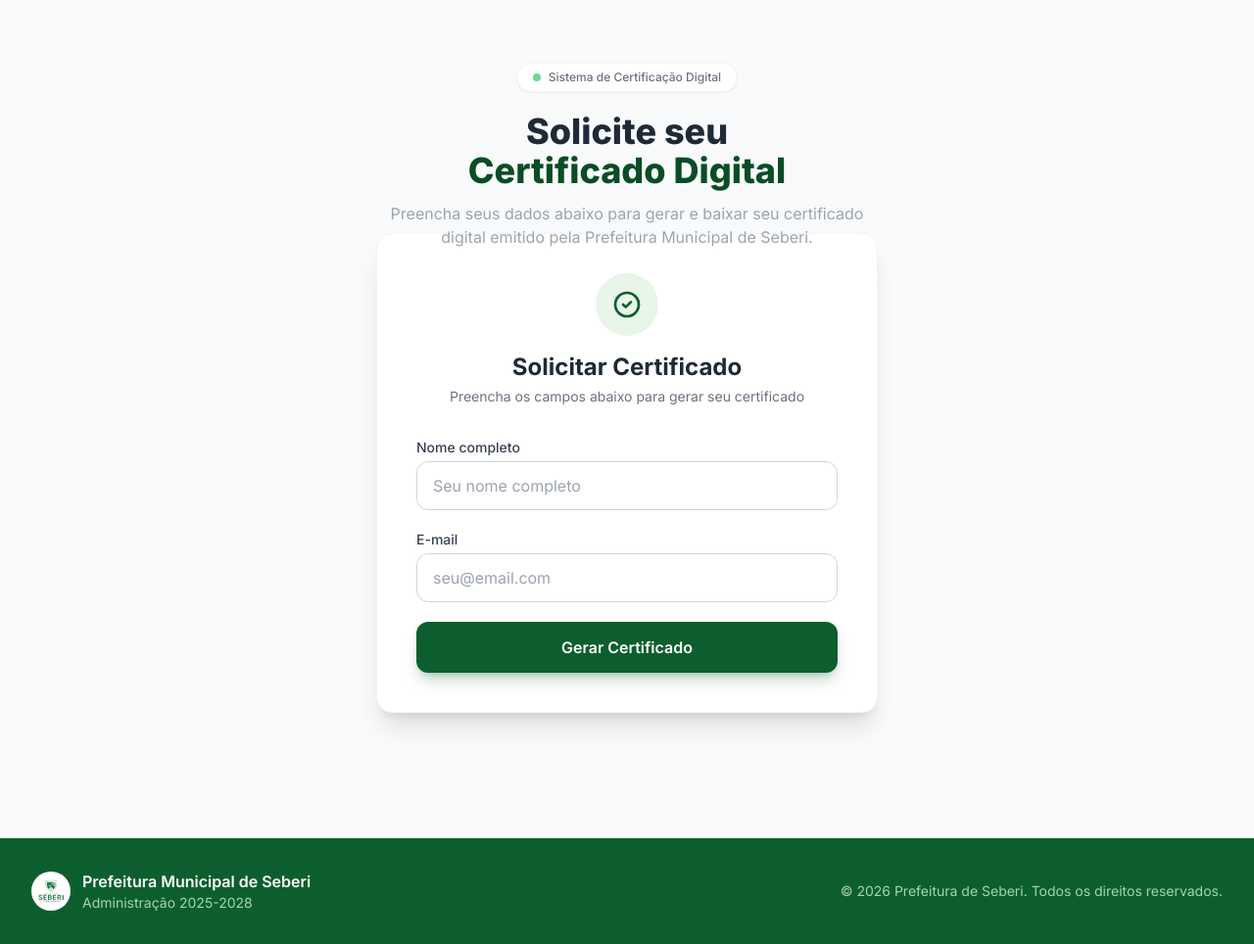
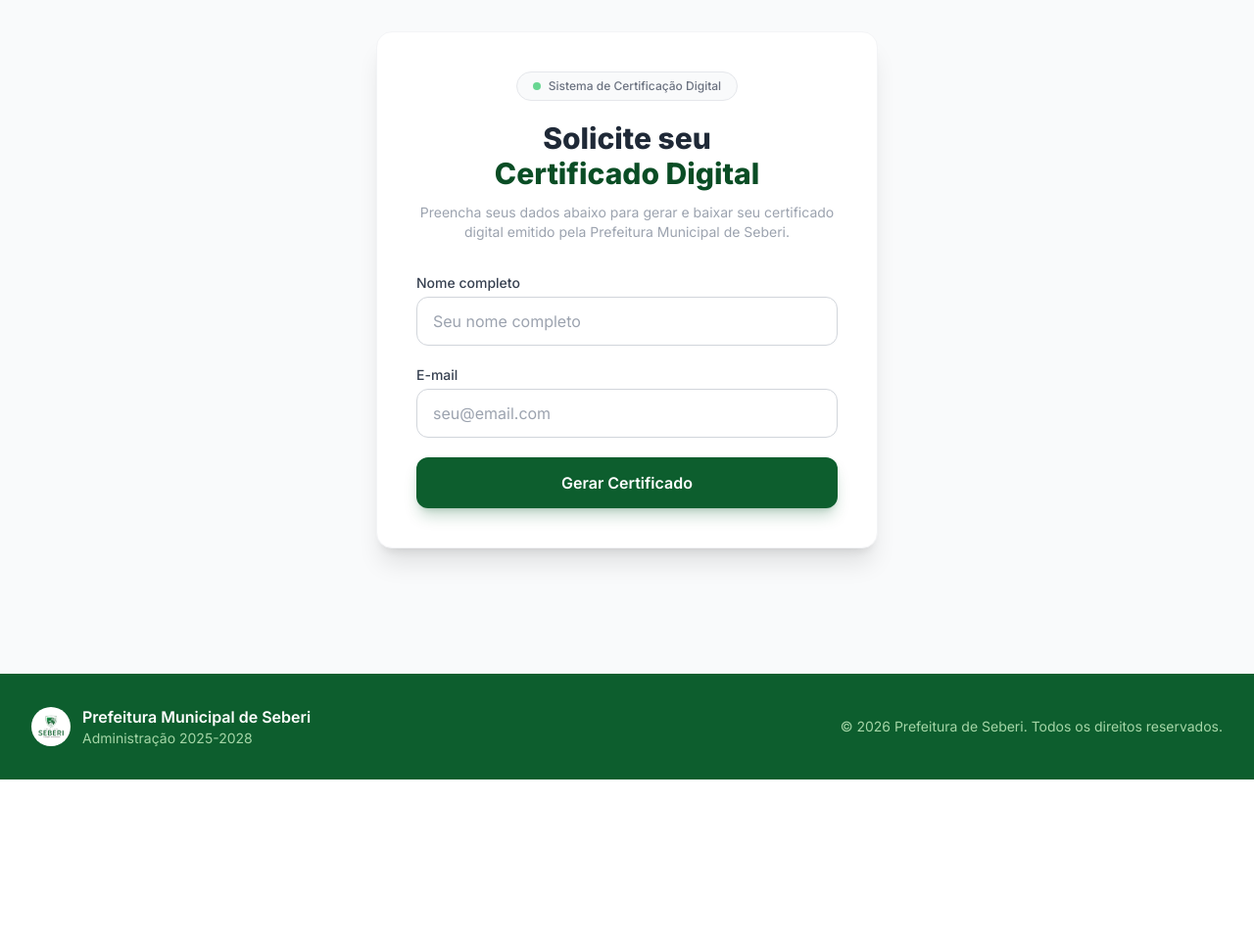
Before and after one commit to Argentaa/certificados-seberi, a Flask app: page / in a window 1280 px wide. Shown: the part 80-1044 px from the top of the page at 98% size. After the commit the page ends 876 px from the top, so only its background shows below. Run offline with Flask 3, Linux system fonts and the light colour scheme; some libraries are stand-ins or nearby versions.

Commit message:
hero text merged into form card, removed separate hero section

```diff
--- a/templates/index.html
+++ b/templates/index.html
@@ -24,41 +24,26 @@
     </div>
 </nav>
 
-<!-- Hero -->
-<section class="bg-gray-50">
-    <div class="max-w-7xl mx-auto px-4 sm:px-6 lg:px-8 pt-12 sm:pt-16 pb-6">
-        <div class="text-center max-w-3xl mx-auto">
-            <div class="inline-flex items-center gap-2 bg-white rounded-full px-4 py-1.5 mb-5 shadow-sm border border-gray-100">
+<!-- Conteúdo principal -->
+<section class="bg-gray-50 pb-16">
+    <div class="max-w-7xl mx-auto px-4 sm:px-6 lg:px-8 pt-8">
+
+        <!-- Cabeçalho + Formulário no mesmo card -->
+        <div class="max-w-lg mx-auto">
+            <div id="formCard" class="bg-white rounded-2xl shadow-xl p-8 sm:p-10 border border-gray-100">
+                <div class="text-center mb-8">
+                    <div class="inline-flex items-center gap-2 bg-gray-50 rounded-full px-4 py-1.5 mb-5 border border-gray-200">
                         <span class="w-2 h-2 bg-green-500 rounded-full animate-pulse"></span>
                         <span class="text-gray-500 text-xs font-medium">Sistema de Certificação Digital</span>
                     </div>
-            <h1 class="text-2xl sm:text-3xl lg:text-4xl font-extrabold text-gray-800 leading-tight">
+                    <h1 class="text-2xl sm:text-3xl font-extrabold text-gray-800 leading-tight mb-3">
                         Solicite seu<br>
                         <span class="text-primary-600">Certificado Digital</span>
                     </h1>
-            <p class="mt-3 text-base text-gray-400 max-w-lg mx-auto">
+                    <p class="text-sm text-gray-400">
                         Preencha seus dados abaixo para gerar e baixar seu certificado digital
                         emitido pela Prefeitura Municipal de Seberi.
                     </p>
-        </div>
-    </div>
-</section>
-
-<!-- Conteúdo principal -->
-<section class="max-w-7xl mx-auto px-4 sm:px-6 lg:px-8 -mt-10 pb-16">
-    <div class="max-w-lg mx-auto">
-
-        <!-- FORMULÁRIO -->
-        <div id="formCard" class="bg-white rounded-2xl shadow-xl p-8 sm:p-10 border border-gray-100">
-            <div class="text-center mb-8">
-                <div class="w-16 h-16 bg-primary-50 rounded-full flex items-center justify-center mx-auto mb-4">
-                    <svg class="w-8 h-8 text-primary-500" fill="none" stroke="currentColor" viewBox="0 0 24 24">
-                        <path stroke-linecap="round" stroke-linejoin="round" stroke-width="2"
-                              d="M9 12l2 2 4-4m6 2a9 9 0 11-18 0 9 9 0 0118 0z"/>
-                    </svg>
-                </div>
-                <h2 class="text-2xl font-bold text-gray-800">Solicitar Certificado</h2>
-                <p class="text-gray-500 mt-1 text-sm">Preencha os campos abaixo para gerar seu certificado</p>
                 </div>
 
             <form id="certForm" class="space-y-5">
```
Lines whose indentation alone changed are shown as unchanged.
